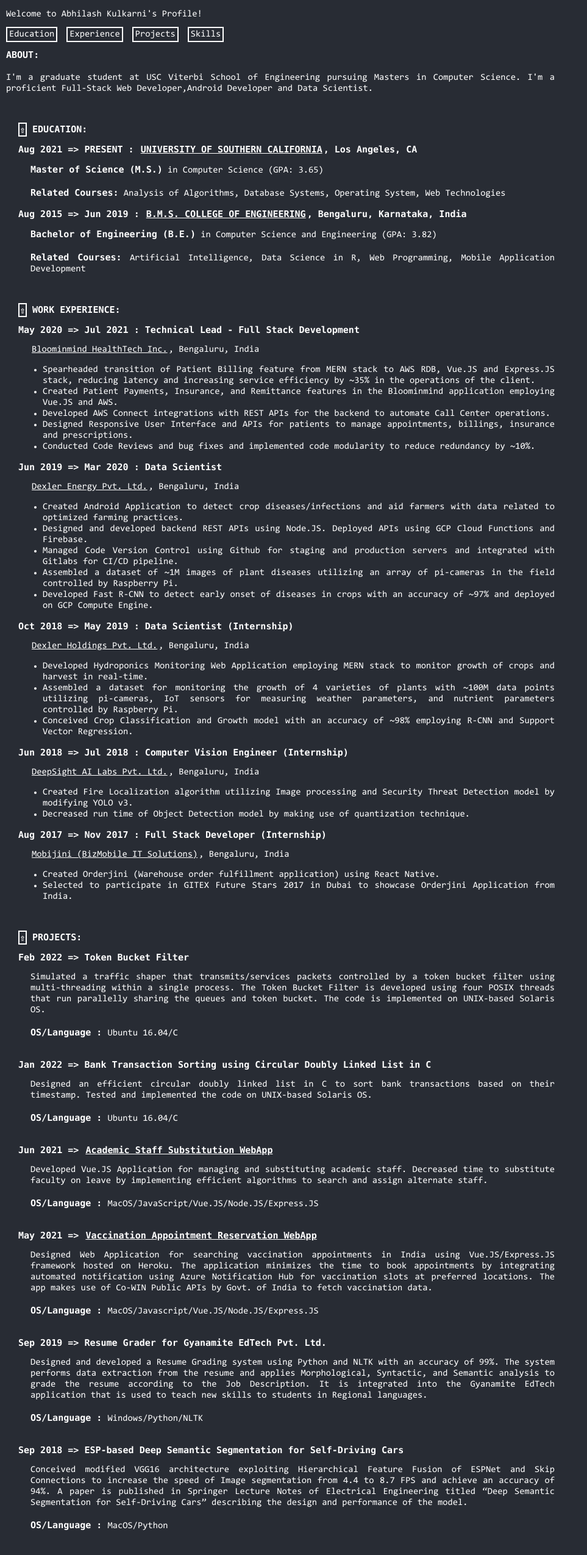
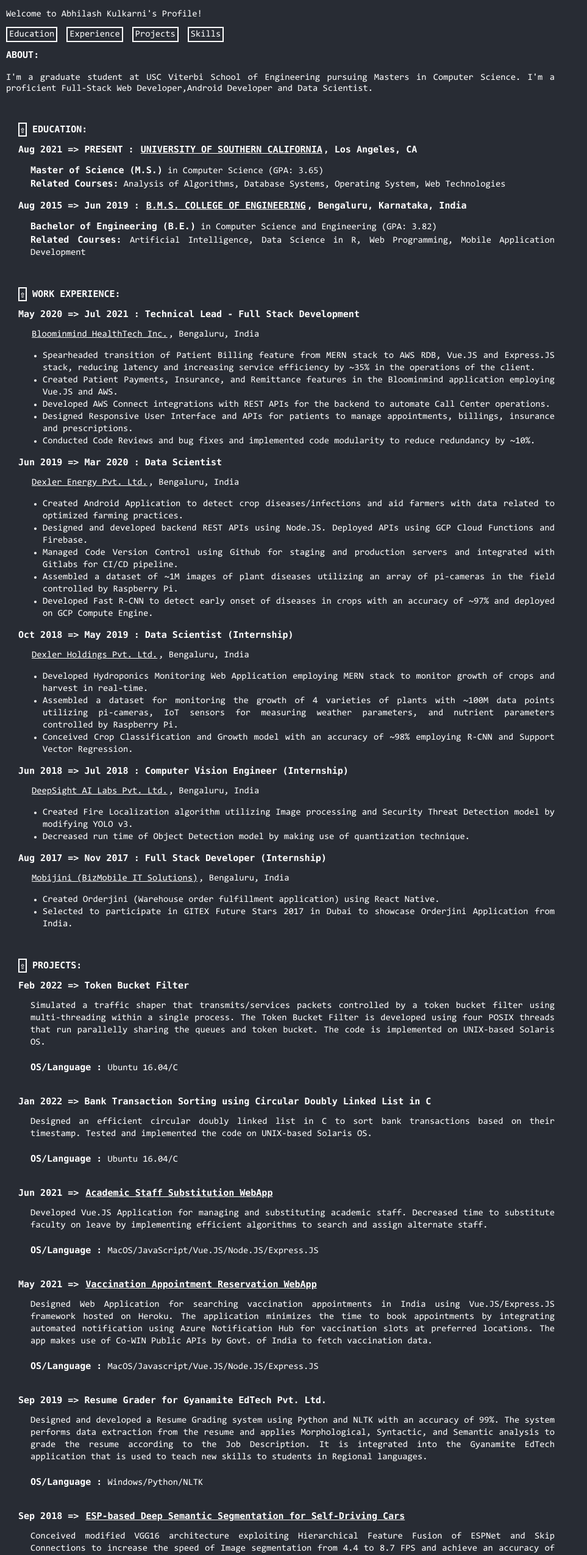
Before and after one commit to abhilashkulkarniofficial/bio, a React (Create React App) app: page /bio/projects in a window 1280 px wide. Shown: the top 2550 px of the page at 61% size, without its empty margins (0-963 px from the left). Built offline with nearby package versions, Linux system fonts and the light colour scheme.

Commit message:
Changed styles

```diff
--- a/src/biodata.json
+++ b/src/biodata.json
@@ -154,7 +154,7 @@
             "from": "Sep 2018",
             "title": "ESP-based Deep Semantic Segmentation for Self-Driving Cars",
             "description": "Conceived modified VGG16 architecture exploiting Hierarchical Feature Fusion of ESPNet and Skip Connections to increase the speed of Image segmentation from 4.4 to 8.7 FPS and achieve an accuracy of 94%. A paper is published in Springer Lecture Notes of Electrical Engineering titled “Deep Semantic Segmentation for Self-Driving Cars” describing the design and performance of the model.",
-            "link": "",
+            "link": "https://github.com/abhilashkulkarniofficial/deep-semantic-segmentation",
             "platform": "MacOS/Python"
         },
         {
--- a/src/components/Education.jsx
+++ b/src/components/Education.jsx
@@ -10,10 +10,10 @@
                 <p className='Title-p'>
                     {x.from} =&#62; {x.to} : {" "}
                     {x.unilink !== "" ?
-                    (<a className='Title-a' href={x.unilink}>{x.uniname}</a>) :
+                    (<a className='Title-a' href={x.unilink} target='_blank'>{x.uniname}</a>) :
                     (x.uniname)}, {x.location}
                 </p>
-                <p className='Content-p'><b>{x.degree}</b> in {x.major} (GPA: {x.gpa})<br/><br/>
+                <p className='Content-p'><b>{x.degree}</b> in {x.major} (GPA: {x.gpa})<br/>
                 <b>Related Courses:</b> {x.courses} </p>
             </div>
         )
--- a/src/components/Experience.jsx
+++ b/src/components/Experience.jsx
@@ -10,14 +10,14 @@
                     <p className='Title-p'> {x.from} =&#62; {x.to} : {x.role} </p>
                     <p className='Content-p'>
                         {x.orglink !== "" ?
-                        (<a className='Title-a' href={x.orglink}>{x.orgname}</a>) :
+                        (<a className='Title-a' href={x.orglink} target='_blank'>{x.orgname}</a>) :
                         (x.orgname)}, {x.location}
                     </p>
                     <div>
                         <ul>
                             {
                                 x.descriptions.map(function(obj, i){
-                                    return <li>{obj}</li>
+                                    return <li className='Content-li'>{obj}</li>
                                 })
                             }
                         </ul>
--- a/src/components/Projects.js
+++ b/src/components/Projects.js
@@ -8,7 +8,7 @@
             rows.push(
                 <div>
                     {x.link !== "" ?
-                    (<p className='Title-p'>{x.from} =&#62; <a className='Title-a' href={x.link}>{x.title}</a>  </p>) :
+                    (<p className='Title-p'>{x.from} =&#62; <a className='Title-a' href={x.link} target='_blank'>{x.title}</a>  </p>) :
                     (<p className='Title-p'>{x.from} =&#62; {x.title}</p>)}
 
                     <div className='Content-p'>
--- a/src/components/Skills.jsx
+++ b/src/components/Skills.jsx
@@ -8,7 +8,7 @@
             rows.push(
                 <div className='Content-p'>
                     <p>
-                        <b>{x.title}:</b>
+                        <b>{x.title} : </b>
                         {
                             x.list.join(', ')
                         }
--- a/src/components/style.css
+++ b/src/components/style.css
@@ -1,5 +1,6 @@
 .Content-p {
   margin-left: 20px;
+  line-height: 20px;
 }
 
 .Month-p {
@@ -42,3 +43,7 @@
   font-size: large;
   padding-top: 10px;
 }
+
+.Content-li {
+  line-height: 20px;
+}
```
